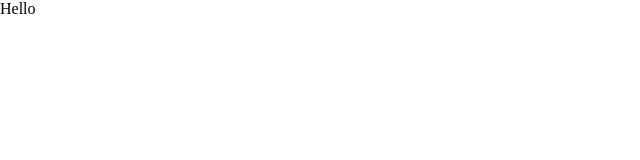
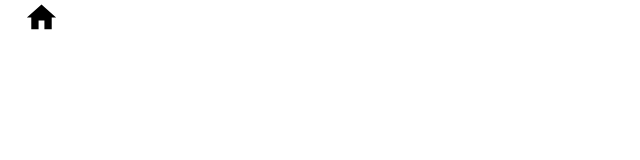
Before and after one commit to utkamag/React_Payment, a React (Create React App) app in the folder react-app/: page /payment in a window 1280 px wide. Shown: the top 160 px of the page, without its empty margins (0-640 px from the left). Built offline with nearby package versions, Linux system fonts and the light colour scheme.

Commit message:
update code
Add component "Payment"

```diff
--- a/react-app/src/components/Payment.js
+++ b/react-app/src/components/Payment.js
@@ -1,10 +1,16 @@
 import {Link} from "react-router-dom";
-import {Container, Typography, Button, Grid, Card, CardMedia, CardContent, CardActions} from "@material-ui/core";
+import { Container, IconButton, Box } from "@material-ui/core";
 import useStyles from "./Style";
+import Home from "@material-ui/icons/Home";
 
 function Payment() {
-    return(
-        <div>Hello</div>
+    const classes = useStyles()
+    return (
+        <Container className={classes.containerPaymen}>
+            <Box>
+                <Home fontSize="large"/>
+            </Box>
+        </Container>
     )
 }
 
--- a/react-app/src/components/Style.js
+++ b/react-app/src/components/Style.js
@@ -36,8 +36,13 @@ const useStyles = makeStyles((theme) => ({
 
     footer: {
         marginTop: "75px"
+    },
+
+    // Payment
+
+    containerPayment: {
+        padding: "50px 0"
     }
-
 }))
 
 export default useStyles
```
